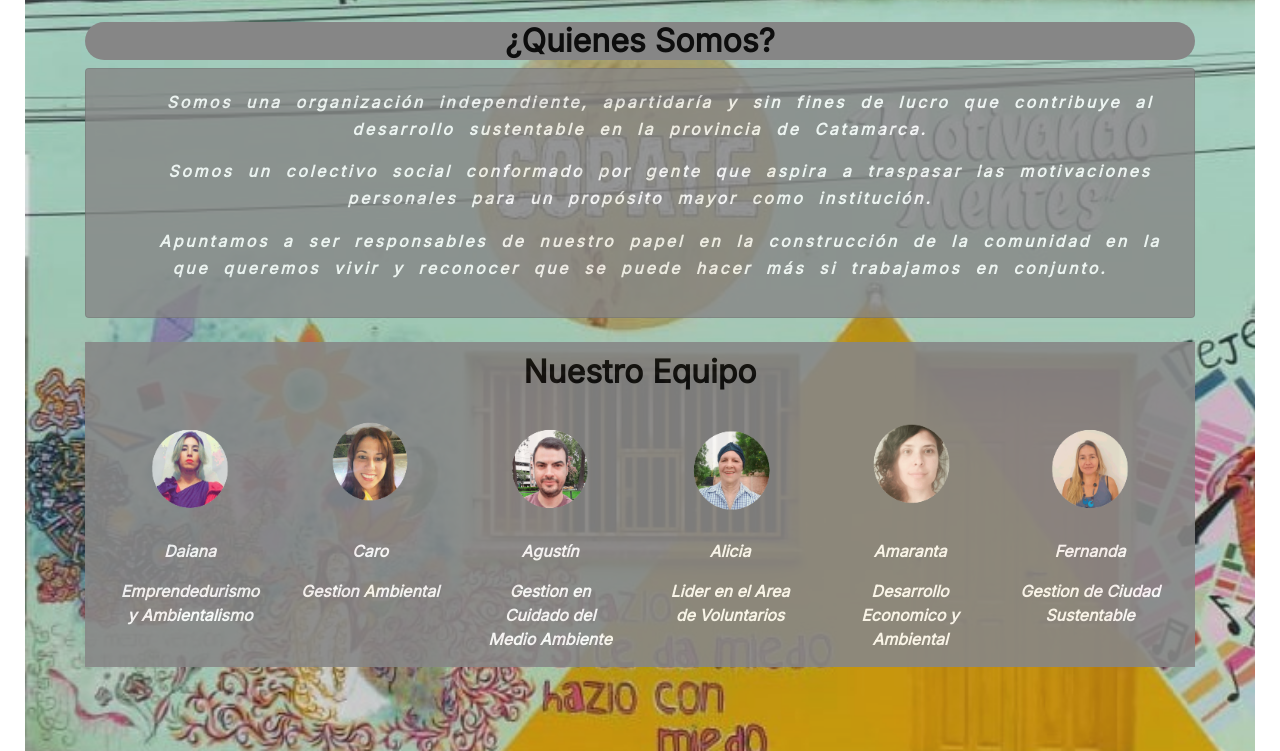
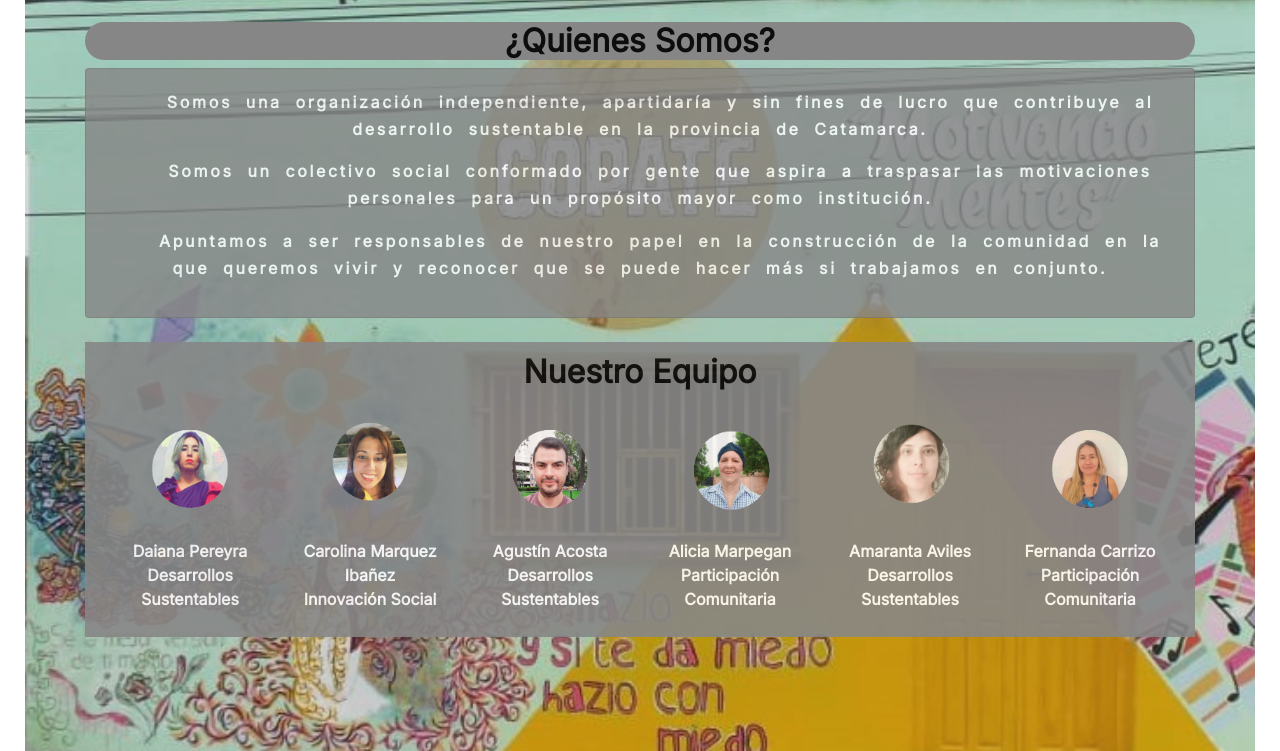
Before and after one commit to MKluna/copateong, a plain HTML site: page index.html in a window 1280 px wide. Shown: the part 509-1260 px from the top of the page. Drawn offline with nearby package versions, Linux system fonts and the light colour scheme.

Commit message:
Coomit: cumpliendo caprichos jeje

```diff
--- a/css/main.css
+++ b/css/main.css
@@ -531,21 +531,22 @@ p{
   font-family: 'Inter', sans-serif;
   /* font-family: 'Quicksand', sans-serif; */
   color: black;
-  font-style: italic;
+  /* font-style: italic; pone las letras en cursiva*/
   font-weight: bold;
 }
 p.nombres{
   font-family: 'Inter', sans-serif;
   color: white;
-  font-style: italic;
+  /* font-style: italic; */
   font-weight: bold;
+  margin-bottom: 0px;
 }
 
 .separecion{
   letter-spacing: 2pt;      /* para separar entgre letras */
-word-spacing: 5pt;        /* para separacion entre palabras */
-line-height: 20pt;        /* para la separacion entre lineas */
-text-indent: 30pt;        /* para sangrias */
+  word-spacing: 5pt;        /* para separacion entre palabras */
+  line-height: 20pt;        /* para la separacion entre lineas */
+  text-indent: 30pt;        /* para sangrias */
 }
 @media screen and (max-width: 640px){
   p.nombres{
--- a/index.html
+++ b/index.html
@@ -155,19 +155,19 @@
       <br>
           <div class="container" style="filter:alpha(opacity=20); opacity:90%; background-color: gray;">
             <h2 class="text-center" style="padding-top: 1%; color: black; font-weight: bold;">Nuestro Equipo</h2>
-            <section class="customer-logos slider slick-list img-fluid" >
-              <div class="slide"><img class="img-fluid" src="images/miembros/copatemember1.png" alt=""><p class="text-center nombres">María Belén</p><p class="text-center nombres">Gestion en Ciudad y Sustentabilidad</p></div>
-              <div class="slide"><img class="img-fluid" src="images/miembros/copatemember2.png" alt=""><p class="text-center nombres">Bettiana </p><p class="text-center nombres">Gestion del Area Artistica</p></div>
-              <div class="slide"><img class="img-fluid" src="images/miembros/copatemember3.png" alt=""><p class="text-center nombres">Daiana</p><p class="text-center nombres">Emprendedurismo y Ambientalismo</p></div>
-              <div class="slide"><img class="img-fluid" src="images/miembros/copatemember4.png" alt=""><p class="text-center nombres">Caro</p><p class="text-center nombres">Gestion Ambiental</p></div>
-              <div class="slide"><img class="img-fluid" src="images/miembros/copatemember5.png" alt=""><p class="text-center nombres">Agustín</p><p class="text-center nombres">Gestion en Cuidado del Medio Ambiente</p></div>
-              <div class="slide"><img class="img-fluid" src="images/miembros/copatemember6.png" alt=""><p class="text-center nombres">Alicia</p><p class="text-center nombres">Lider en el Area de Voluntarios</p></div>
-              <div class="slide"><img class="img-fluid" src="images/miembros/copatemember7.png" alt=""><p class="text-center nombres">Amaranta </p><p class="text-center nombres">Desarrollo Economico y Ambiental</p></div>
-              <div class="slide"><img class="img-fluid" src="images/miembros/copatemember8.png" alt=""><p class="text-center nombres">Fernanda</p><p class="text-center nombres">Gestion de Ciudad Sustentable</p></div>
-              <div class="slide"><img class="img-fluid" src="images/miembros/copatemember9.png" alt=""><p class="text-center nombres">Manuel </p><p class="text-center nombres">Proyecto de Gestion de Desarrollo Urbano</p></div>
+            <section class="customer-logos slider slick-list img-fluid">
+              <div class="slide" style="margin-bottom: 1%;"><img class="img-fluid" src="images/miembros/copatemember1.png" alt=""><p class="text-center nombres">María Belén Zeniquel</p><p class="text-center nombres">Desarrollos Sustentables</p></div>
+              <div class="slide"><img class="img-fluid" src="images/miembros/copatemember2.png" alt=""><p class="text-center nombres">Bettiana Pereyra</p><p class="text-center nombres">Innovación Social</p></div>
+              <div class="slide"><img class="img-fluid" src="images/miembros/copatemember3.png" alt=""><p class="text-center nombres">Daiana Pereyra</p><p class="text-center nombres">Desarrollos Sustentables</p></div>
+              <div class="slide"><img class="img-fluid" src="images/miembros/copatemember4.png" alt=""><p class="text-center nombres">Carolina Marquez Ibañez</p><p class="text-center nombres">Innovación Social</p></div>
+              <div class="slide"><img class="img-fluid" src="images/miembros/copatemember5.png" alt=""><p class="text-center nombres">Agustín Acosta</p><p class="text-center nombres">Desarrollos Sustentables</p></div>
+              <div class="slide"><img class="img-fluid" src="images/miembros/copatemember6.png" alt=""><p class="text-center nombres">Alicia Marpegan</p><p class="text-center nombres">Participación Comunitaria</p></div>
+              <div class="slide"><img class="img-fluid" src="images/miembros/copatemember7.png" alt=""><p class="text-center nombres">Amaranta Aviles</p><p class="text-center nombres">Desarrollos Sustentables</p></div>
+              <div class="slide"><img class="img-fluid" src="images/miembros/copatemember8.png" alt=""><p class="text-center nombres">Fernanda Carrizo</p><p class="text-center nombres">Participación Comunitaria</p></div>
+              <div class="slide"><img class="img-fluid" src="images/miembros/copatemember9.png" alt=""><p class="text-center nombres">Manuel Melnik</p><p class="text-center nombres">Participación Comunitaria</p></div>
            </section>
           </div>
-          </div>
+      </div>
   </section>
   </div>
   <!-- Quienes Somos -->
```
